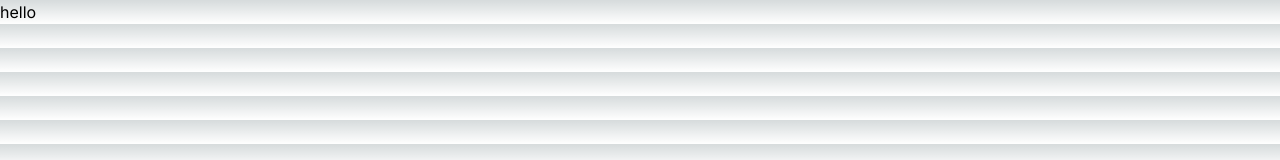
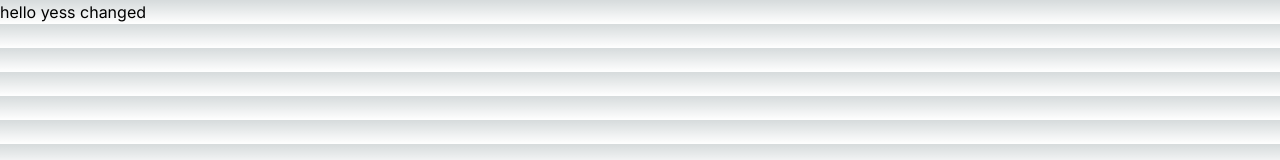
Before and after one commit to plevenansh/versetta, a Next.js app in the folder versenxt/: page / in a window 1280 px wide. Shown: the top 160 px of the page. Built offline with nearby package versions, Linux system fonts and the light colour scheme.

Commit message:
cleaned default next template ++

```diff
--- a/versenxt/src/app/page.tsx
+++ b/versenxt/src/app/page.tsx
@@ -4,6 +4,7 @@ export default function Home() {
   return (
     <div>
       hello
+      yess changed
     </div>
   );
 }
```
